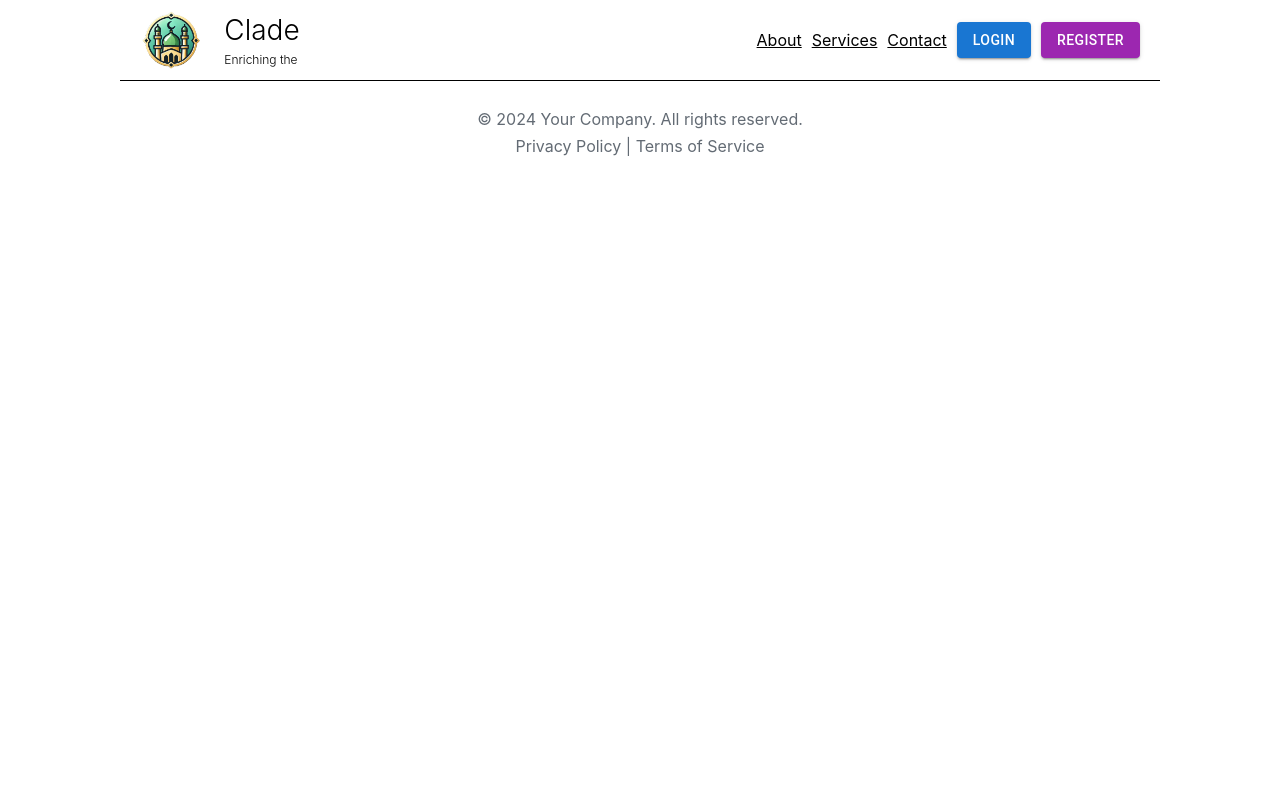
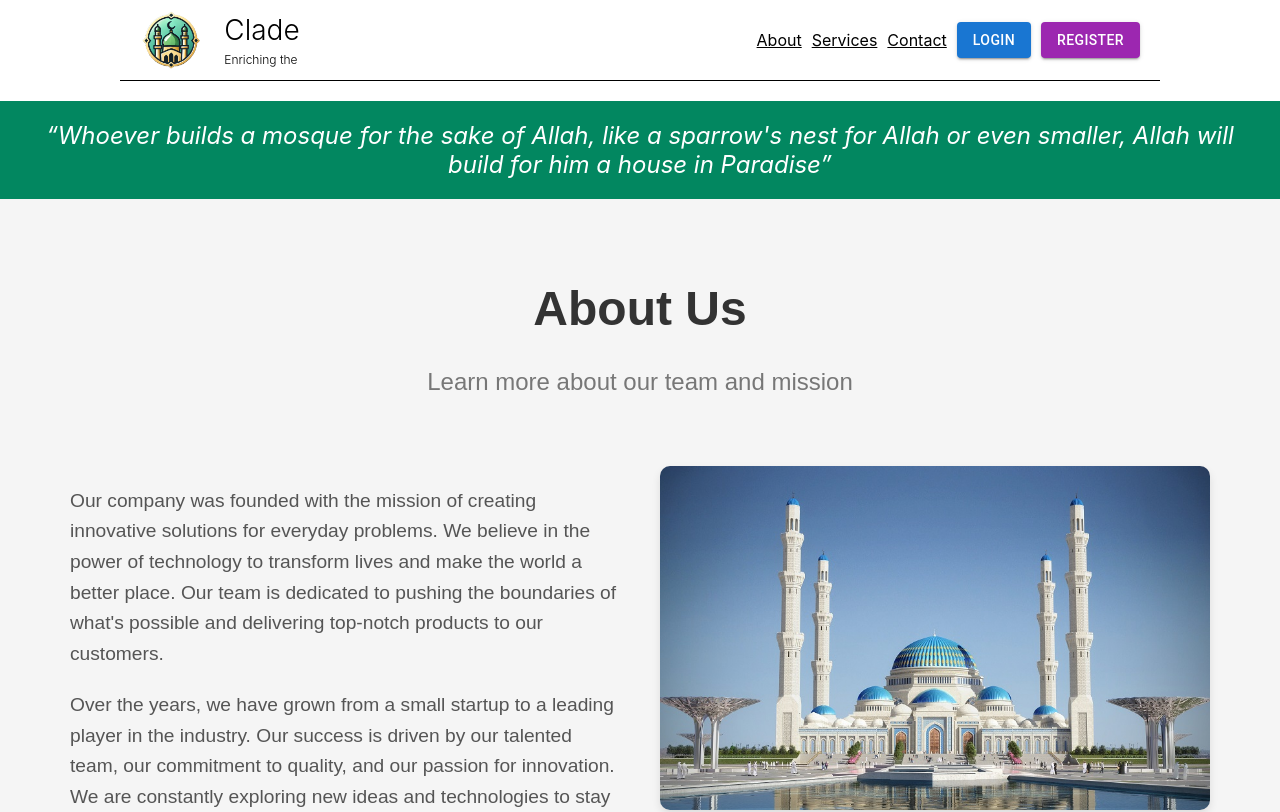
Before and after one commit to smoltafet/cladecrowd, a React (Create React App) app in the folder my-app/: page /about in a window 1280 px wide. Shown: the top 812 px of the page. Built offline with nearby package versions, Linux system fonts and the light colour scheme.

Commit message:
about page
about page creation

```diff
--- a/my-app/src/App.js
+++ b/my-app/src/App.js
@@ -12,6 +12,7 @@ import LoginPage from "./pages/auth/LoginPage";
 import RegisterPage from "./pages/auth/RegisterPage";
 import Header from './components/Header';
 import Footer from './components/Footer';
+import About from './pages/About';
 
 function App() {
   return (
@@ -22,6 +23,7 @@ function App() {
             <Route path="/details" element={<DetailsPage />} />
             <Route path="/login" element={<LoginPage />} />
             <Route path="/register" element={<RegisterPage />} />
+            <Route path="/about" element={<About />} />
       </Routes>
       <Footer /> {/* Add the Footer component here */}
     </>
--- a/my-app/src/components/BlogBanner.js
+++ b/my-app/src/components/BlogBanner.js
@@ -26,11 +26,9 @@ const BlogBanner = () => {
     bar: {
       display: 'flex',
       justifyContent: 'center',
-      alignItems: 'center',
-      width: '10px',
-      height: '100%',
+      width: '100px',
+      height: '50%',
       backgroundColor: 'green', // Green bar color
-      marginRight: '15px',
     },
     image: {
       width: '100%',
@@ -40,13 +38,13 @@ const BlogBanner = () => {
       flex: '1',
       padding: '20px',
       marginBottom: '100px',
-      marginTop: '20px',
+      marginTop: '10px',
     },
     title: {
-      fontSize: '1.5rem',
+      fontSize: '2rem',
       fontWeight: 'bold',
       color: '#333', // Darker color for the title
-      marginBottom: '10px',
+      marginBottom: '15px',
       textAlign: 'left',
     },
     description: {
@@ -60,8 +58,9 @@ const BlogBanner = () => {
       fontSize: '1rem',
       color: '#007bff', // Blue color for the "Read more" link
       textDecoration: 'none',
-      cursor: 'pointer',
-      textAlign: 'right',
+      textAlign: 'left',
+      marginRight: '500px',
+      marginTop: '20px',
     },
   };
 
@@ -76,8 +75,9 @@ const BlogBanner = () => {
         </div>
         <div style={styles.textContainer}>
           <div style={styles.bar}></div>
+          <div></div>
           <div style={styles.textContent}>
-            <h1 style={styles.title}>Current Construction!</h1>
+            <h1 style={styles.title}>Algeria Mosque Construction</h1>
             <p style={styles.description}>
             Algeria has inaugurated the world’s third-largest and Africa’s
             largest mosque, which had been delayed for years amid political
--- /dev/null
+++ b/my-app/src/pages/About.js
@@ -0,0 +1,119 @@
+import React from 'react';
+import mosque from '../images/mosque.jpg'; // Import the image
+
+const About = () => {
+  const styles = {
+    banner: {
+      backgroundColor: '#028760',
+      color: 'white',
+      padding: '20px',
+      textAlign: 'center',
+      fontSize: '1.5rem',
+      fontStyle: 'italic',
+      marginTop: '20px',
+    },
+    container: {
+      padding: '50px',
+      backgroundColor: '#f5f5f5',
+      fontFamily: 'Arial, sans-serif',
+    },
+    header: {
+      textAlign: 'center',
+      marginBottom: '50px',
+    },
+    title: {
+      fontSize: '3rem',
+      fontWeight: 'bold',
+      color: '#333',
+    },
+    subtitle: {
+      fontSize: '1.5rem',
+      color: '#777',
+    },
+    content: {
+      display: 'flex',
+      justifyContent: 'space-between',
+      flexWrap: 'wrap',
+    },
+    textSection: {
+      flex: '1',
+      margin: '20px',
+      maxWidth: '600px',
+    },
+    imageSection: {
+      flex: '1',
+      display: 'flex',
+      flexDirection: 'column',
+      alignItems: 'center',
+      margin: '20px',
+    },
+    image: {
+      width: '100%',
+      height: 'auto',
+      borderRadius: '10px',
+      boxShadow: '0 4px 8px rgba(0, 0, 0, 0.1)',
+      marginBottom: '20px',
+    },
+    paragraph: {
+      fontSize: '1.2rem',
+      lineHeight: '1.6',
+      color: '#555',
+      marginBottom: '20px',
+    },
+  };
+
+  return (
+    <div>
+      <div style={styles.banner}>
+        “Whoever builds a mosque for the sake of Allah, like a sparrow's nest for Allah or even smaller, Allah will build for him a house in Paradise”
+      </div>
+      <div style={styles.container}>
+        <div style={styles.header}>
+          <h1 style={styles.title}>About Us</h1>
+          <p style={styles.subtitle}>Learn more about our team and mission</p>
+        </div>
+        <div style={styles.content}>
+          <div style={styles.textSection}>
+            <p style={styles.paragraph}>
+              Our company was founded with the mission of creating innovative solutions for everyday problems.
+              We believe in the power of technology to transform lives and make the world a better place.
+              Our team is dedicated to pushing the boundaries of what's possible and delivering top-notch products to our customers.
+            </p>
+            <p style={styles.paragraph}>
+              Over the years, we have grown from a small startup to a leading player in the industry.
+              Our success is driven by our talented team, our commitment to quality, and our passion for innovation.
+              We are constantly exploring new ideas and technologies to stay ahead of the curve and provide the best solutions to our clients.
+            </p>
+          </div>
+          <div style={styles.imageSection}>
+            <img style={styles.image} src={mosque} alt="Mosque" />
+          </div>
+        </div>
+      </div>
+    </div>
+  );
+};
+
+export default About;
+
+
+
+/*
+Our company was founded with the mission of creating innovative solutions for Muslims around the world.
+We believe in the power of technology to transform lives and make the world a better place.
+Our team is dedicated to pushing the boundaries of what's possible and delivering the resources necessary to build mosques.
+*/
+
+/*
+ <p style={styles.paragraph}>
+            We are driven by:
+          </p>
+          <p style={styles.paragraph}>
+          Enriching the Ummah:
+          </p>
+          <p style={styles.paragraph}>
+          Empowering Mosques:        </p>
+          <p style={styles.paragraph}>
+          Uniting Communities:
+          </p>
+*/
```
Also changed, not shown: my-app/src/images/mosque.jpg (added).
